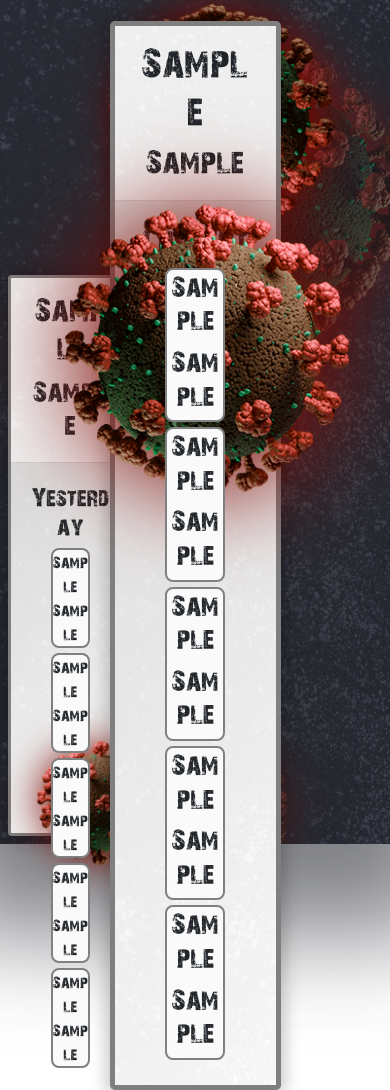
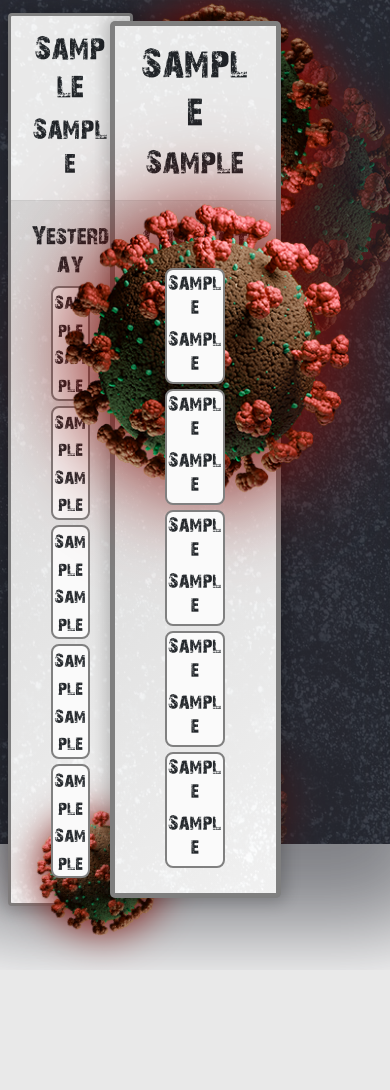
Before and after one commit to hackwithcameron/DjangoCovidScraper, a Django app: template templates/COVIDPage/index.html in a window 390 px wide. After the commit the page ends 968 px from the top, so only its background shows below. Run offline with Django 3.2, Linux system fonts and the light colour scheme; the template is opened without the code that fills it: most values are stand-ins (such as "Sample title", 1, 10 or a date in 2020); some libraries are stand-ins or nearby versions.

Commit message:
Mobile friendly
Made UI styling changes at mobile break point.

```diff
--- a/static/css/covidwebpage.css
+++ b/static/css/covidwebpage.css
@@ -79,7 +79,6 @@
     position: absolute;
     font-family: '28DaysLater';
     width: 40%;
-    height: 70%;
     margin-right: 80%;
     border: 3px solid rgba(0,0,0,0.5);
     box-shadow: 0 0 15px 5px rgba(0,0,0,0.2);
@@ -91,7 +90,7 @@
 
 .card-body::before{
     background-image: url('../images/background.jpg');
-    opacity: .035;
+    opacity: .055;
     content: "";
     top: 0;
     left: 0;
@@ -112,6 +111,10 @@
     position: relative;
 }
 
+.info h3{
+    font-size: 1.25rem;
+}
+
 .pastInfo{
     border: 2px solid grey;
     width: 50%;
@@ -121,6 +124,11 @@
     z-index: 1;
     background-color: #fafafa;
     position: relative;
+}
+
+.pastInfo p{
+    font-size: 1.15rem;
+    margin: 0;
 }
 
 .virus{
--- a/templates/COVIDPage/index.html
+++ b/templates/COVIDPage/index.html
@@ -14,42 +14,42 @@
 
                 <div class="card" id="past">
                     <img src="{% static 'images/VirusPic.png' %}" class="virus virusSmall" alt=" ">
-                    <div class="card-header">
+                    <div class="card-header pastHeader">
                         <h2>{{headerInfo.0}}</h2>
                         <h3>{{stateInfo.0}}</h3>
                     </div>
                     <div class="card-body">
-                        <h4>Yesterday</h4>
+                        <h4 class="pastTag">Yesterday</h4>
                         <div class="pastInfo">
-                            {{headerInfo.1}}<br>
-                            {{pastInfo.1}}
+                            <p>{{headerInfo.1}}</p>
+                            <p>{{pastInfo.1}}</p>
                         </div>
                         <div class="pastInfo">
-                            {{headerInfo.2}}<br>
-                            {{pastInfo.2}}
+                            <p>{{headerInfo.2}}</p>
+                            <p>{{pastInfo.2}}</p>
                         </div>
                         <div class="pastInfo">
-                            {{headerInfo.3}}<br>
-                            {{pastInfo.3}}
+                            <p>{{headerInfo.3}}</p>
+                            <p>{{pastInfo.3}}</p>
                         </div>
                         <div class="pastInfo">
-                            {{headerInfo.4}}<br>
-                            {{pastInfo.4}}
+                            <p>{{headerInfo.4}}</p>
+                            <p>{{pastInfo.4}}</p>
                         </div>
                         <div class="pastInfo">
-                            {{headerInfo.5}}<br>
-                            {{pastInfo.5}}
+                            <p>{{headerInfo.5}}</p>
+                            <p>{{pastInfo.5}}</p>
                         </div>
                     </div>
                 </div>
                 <div class="card" id="current">
                     <img src="{% static 'images/VirusPic.png' %}" class="virus virusBig" alt=" ">
-                    <div class="card-header">
+                    <div class="card-header currentHeader">
                         <h1>{{headerInfo.0}}</h1>
                         <h2>{{stateInfo.0}}</h2>
                     </div>
                     <div class="card-body">
-                        <h2>Current</h2>
+                        <h2 class="currentTag">Current</h2>
                         <div class="info">
                             <h3>{{headerInfo.1}}</h3>
                             <h3>{{stateInfo.1}}</h3>
```
Also changed, not shown: other parts of static/css/covidwebpage.css (+56 -0 lines), COVIDPage/models.py (+10 -1 lines).
